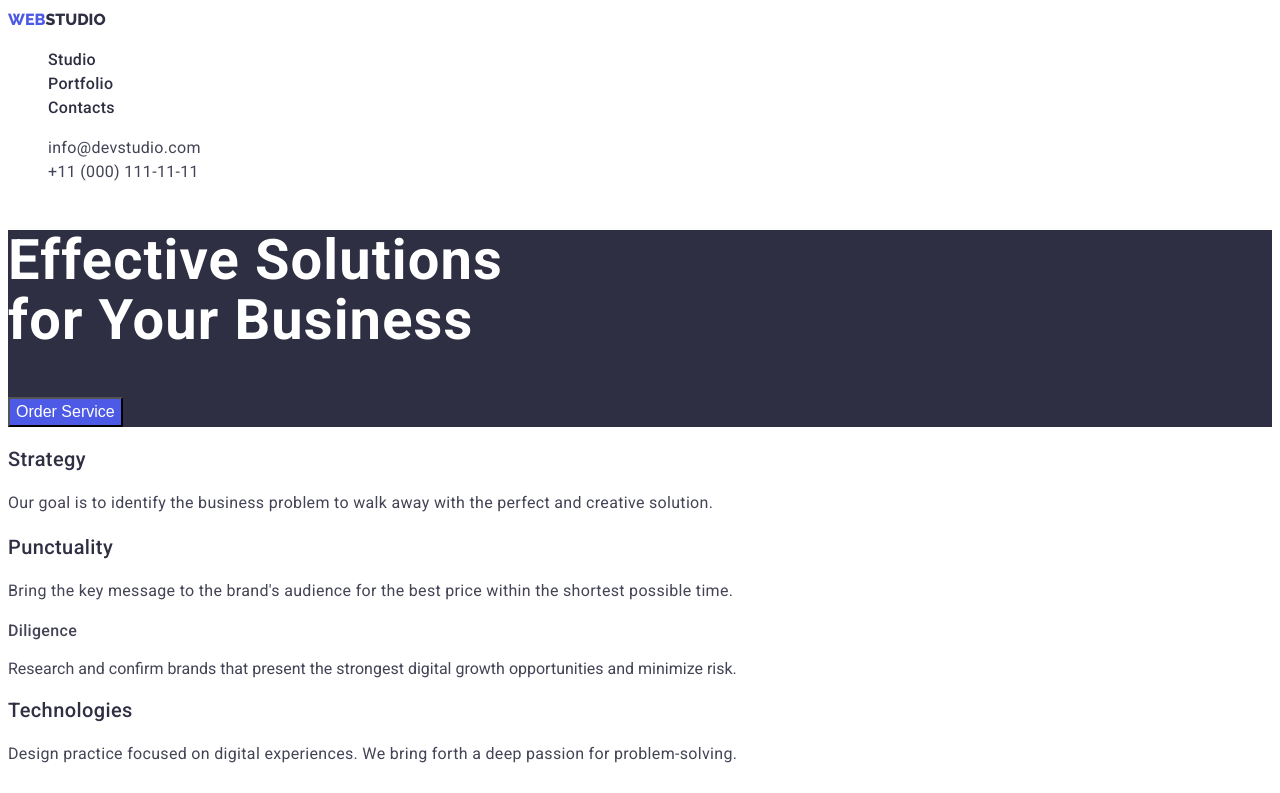
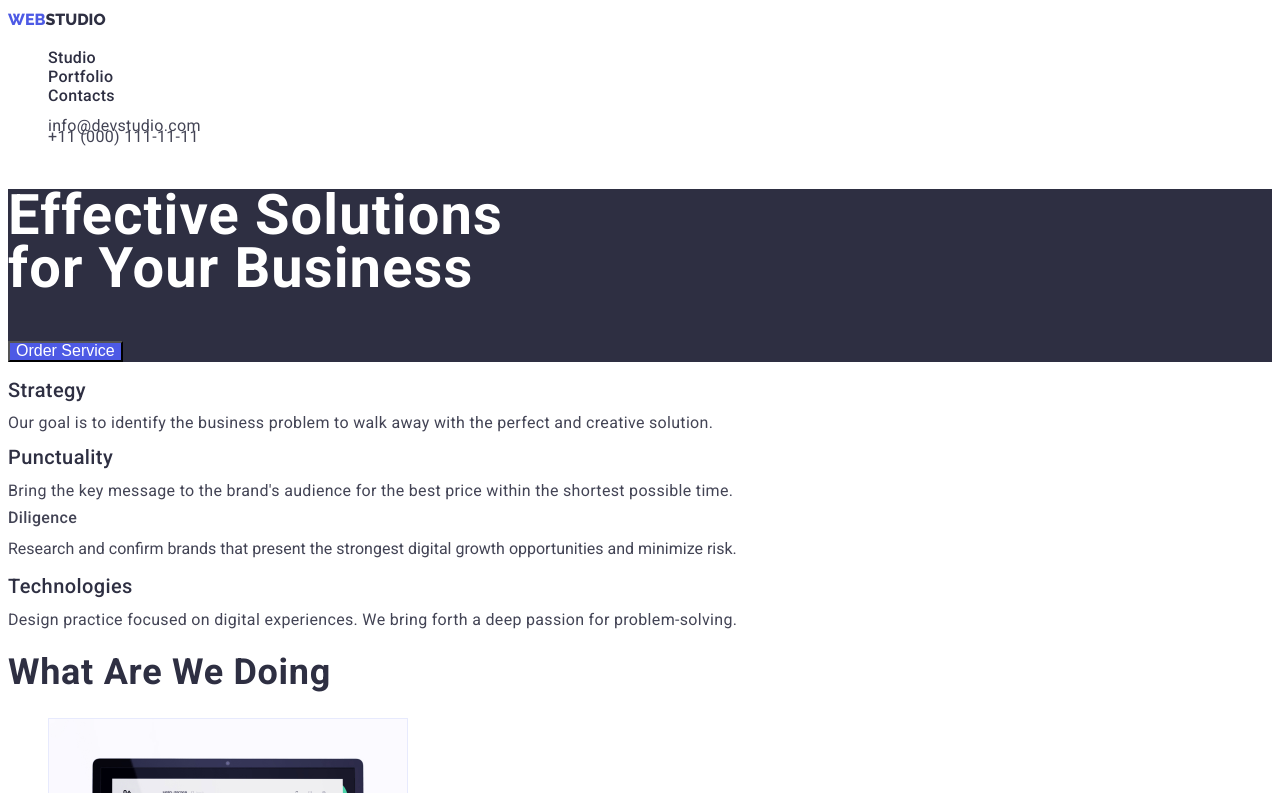
Before and after one commit to postalman/goit-markup-hw-02, a plain HTML site: page index.html in a window 1280 px wide. Shown: the top 793 px of the page. Drawn offline with Linux system fonts and the light colour scheme.

Commit message:
line-height

```diff
--- a/CSS/styles.css
+++ b/CSS/styles.css
@@ -38,7 +38,7 @@ body {
 }
 .mail-tel {
   font-size: 16px;
-  line-height: 24px;
+  line-height: 0.67;
   letter-spacing: 0.02em;
   font-style: normal;
   list-style: none;
@@ -57,7 +57,7 @@ body {
   color: #2e2f42;
   font-weight: 500;
   font-size: 16px;
-  line-height: 24px;
+  line-height: 0.67;
   letter-spacing: 0.02em;
   flex: none;
   order: 0;
@@ -78,7 +78,7 @@ body {
   color: #434455;
   font-weight: 400;
   font-size: 16px;
-  line-height: 24px;
+  line-height: 0.67;
   letter-spacing: 0.02em;
 }
 
@@ -87,7 +87,7 @@ body {
 .order-service-text {
   font-weight: 500;
   font-size: 16px;
-  line-height: 24px;
+  line-height: 0.67;
   color: #ffffff;
   flex: none;
   order: 0;
@@ -111,13 +111,13 @@ h1 {
   color: #ffffff;
   font-weight: 700;
   font-size: 56px;
-  line-height: 60px;
+  line-height: 0.94;
   letter-spacing: 0.02em;
 }
 h2 {
   font-weight: 700;
   font-size: 36px;
-  line-height: 40px;
+  line-height: 0.9;
   letter-spacing: 0.02em;
   text-transform: capitalize;
   color: #2e2f42;
@@ -125,7 +125,7 @@ h2 {
 h3 {
   font-weight: 500;
   font-size: 20px;
-  line-height: 24px;
+  line-height: 0.84;
   letter-spacing: 0.02em;
   color: #2e2f42;
   flex: none;
@@ -150,7 +150,7 @@ h3 {
 
 .feature-text {
   font-size: 16px;
-  line-height: 24px;
+  line-height: 0.67;
   letter-spacing: 0.02em;
   color: #434455;
   flex: none;
@@ -182,7 +182,7 @@ h3 {
 }
 .footertext {
   font-size: 16px;
-  line-height: 24px;
+  line-height: 0.67;
   letter-spacing: 0.02em;
   color: #e7e9fc;
 }
@@ -209,7 +209,7 @@ h3 {
   color: #4d5ae5;
   font-weight: 600;
   font-size: 16px;
-  line-height: 24px;
+  line-height: 0.67;
   cursor: pointer;
 }
 
```
